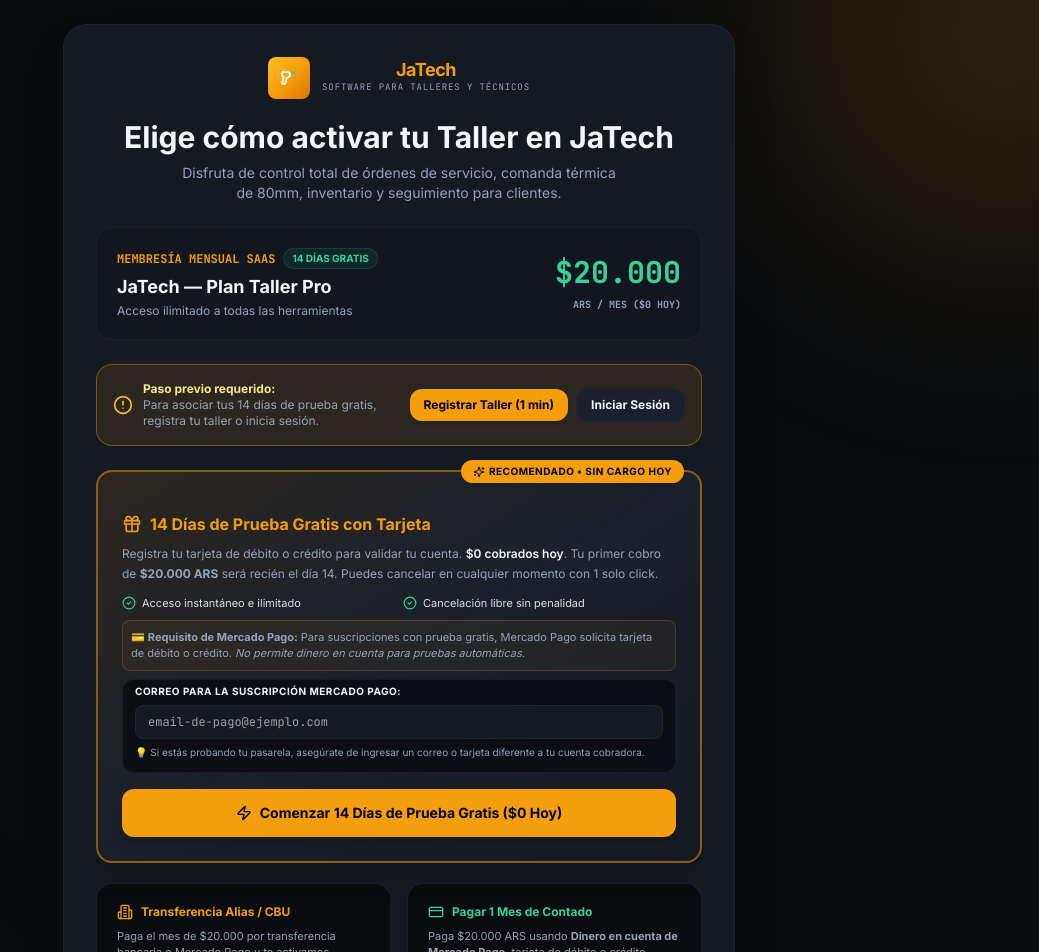
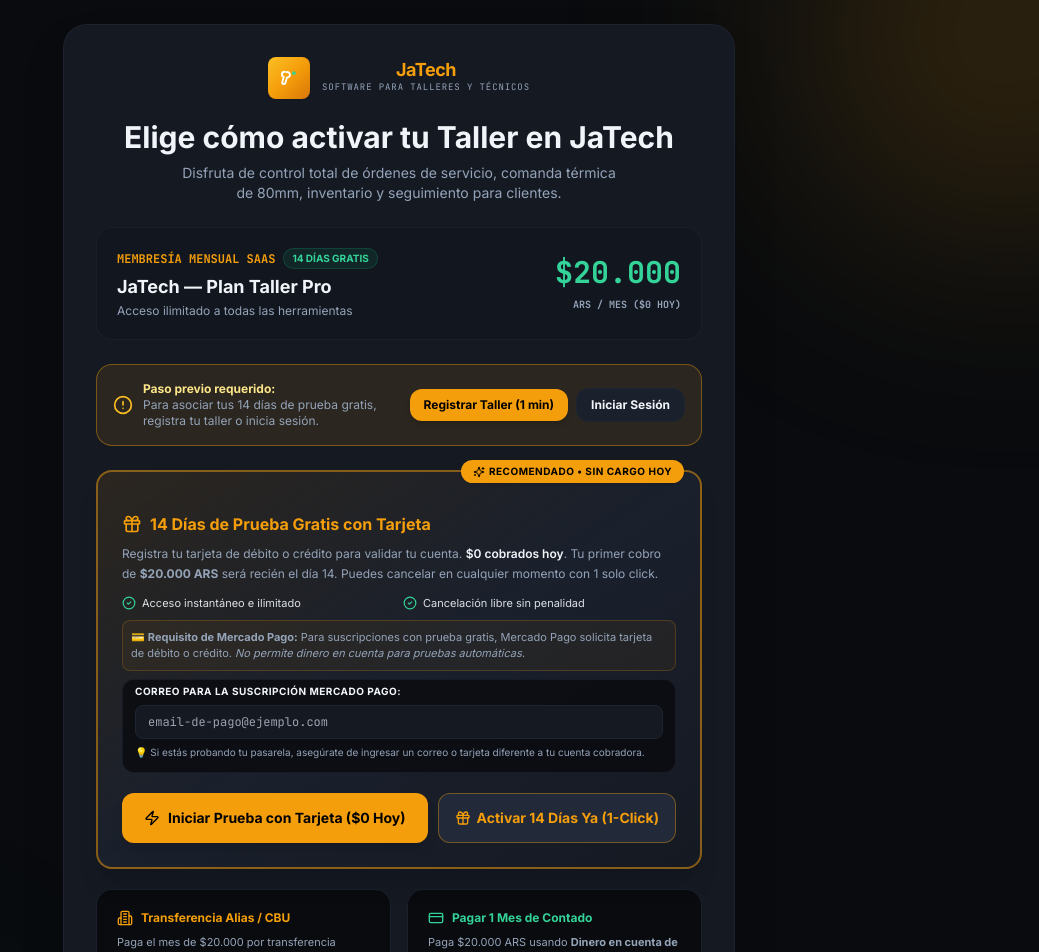
Before and after one commit to Furia04/jatech, a Next.js app: page /GestionTecnicos/checkout in a window 1280 px wide. Shown: the top 952 px of the page, without its empty margins (241-1280 px from the left). Built offline with nearby package versions, Linux system fonts and the light colour scheme; no server answers.

Commit message:
feat(trial): make 14-day free trial fully functional with 1-click activation, Mercado Pago free_trial API and dashboard trial badge

```diff
--- a/src/app/GestionTecnicos/checkout/page.tsx
+++ b/src/app/GestionTecnicos/checkout/page.tsx
@@ -260,6 +260,40 @@
     }
   };
 
+  // Opción 1.B: Activar 14 días de prueba inmediata con 1 click
+  const handleInstantTrial = async () => {
+    setProcessingSubscription(true);
+    setErrorMessage('');
+    try {
+      const targetShopId = shop?.id || user?.shop_id || shopIdParam || user?.id;
+      const trialEndsAt = new Date(Date.now() + 14 * 24 * 60 * 60 * 1000).toISOString();
+
+      if (targetShopId) {
+        await supabase
+          .from('shops')
+          .update({
+            subscription_status: 'trialing',
+            active: true,
+            trial_ends_at: trialEndsAt,
+            updated_at: new Date().toISOString(),
+          })
+          .eq('id', targetShopId);
+      }
+
+      setIsTrialSuccess(true);
+      setPaymentSuccess(true);
+      setTimeout(() => {
+        router.push('/GestionTecnicos/dashboard');
+        router.refresh();
+      }, 1500);
+    } catch (err: any) {
+      console.error('Error al activar prueba instantánea:', err);
+      router.push('/GestionTecnicos/dashboard');
+    } finally {
+      setProcessingSubscription(false);
+    }
+  };
+
   // Opción 2: Pagar mes de contado con Mercado Pago
   const handlePayDirect = async () => {
     setProcessingDirectPayment(true);
@@ -448,22 +482,34 @@
                 </div>
               </div>
 
+              <div className="flex flex-col sm:flex-row gap-2.5 pt-1">
                 <button
                   type="button"
                   onClick={handleStartFreeTrial}
                   disabled={processingSubscription || processingDirectPayment}
-                className="w-full bg-primary hover:bg-primary/90 text-on-primary font-title-sm text-sm font-bold py-3.5 rounded-xl transition-all shadow-lg hover:shadow-primary/25 flex items-center justify-center gap-2 disabled:opacity-50"
+                  className="flex-1 bg-primary hover:bg-primary/90 text-on-primary font-title-sm text-xs sm:text-sm font-bold py-3.5 rounded-xl transition-all shadow-lg hover:shadow-primary/25 flex items-center justify-center gap-2 disabled:opacity-50"
                 >
                   {processingSubscription ? (
                     <>
-                    <Loader2 className="w-4 h-4 animate-spin" /> Conectando Mercado Pago...
+                      <Loader2 className="w-4 h-4 animate-spin" /> Conectando...
                     </>
                   ) : (
                     <>
-                    <Zap className="w-4 h-4" /> Comenzar 14 Días de Prueba Gratis ($0 Hoy)
+                      <Zap className="w-4 h-4" /> Iniciar Prueba con Tarjeta ($0 Hoy)
                     </>
                   )}
                 </button>
+
+                <button
+                  type="button"
+                  onClick={handleInstantTrial}
+                  disabled={processingSubscription || processingDirectPayment}
+                  className="bg-surface-bright border border-primary/40 hover:bg-surface-container-highest text-primary font-title-sm text-xs sm:text-sm font-bold py-3.5 px-4 rounded-xl transition-all flex items-center justify-center gap-1.5"
+                  title="Activar 14 días de prueba inmediatamente para explorar el sistema"
+                >
+                  <Gift className="w-4 h-4 text-primary" /> Activar 14 Días Ya (1-Click)
+                </button>
+              </div>
             </div>
 
             {/* OPCIÓN 2 Y 3: TRANSFERENCIA CBU O PAGO DIRECTO */}
```
Lines whose indentation alone changed are shown as unchanged.
